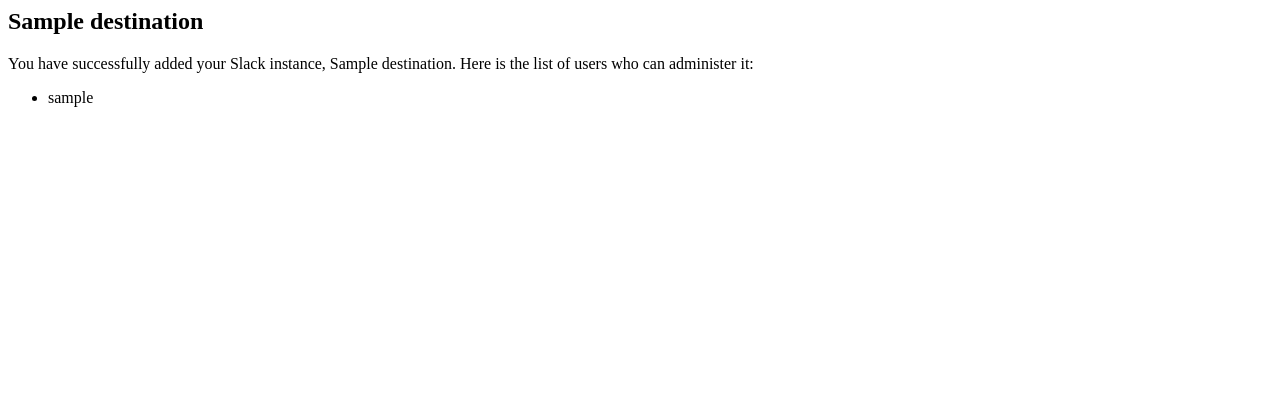
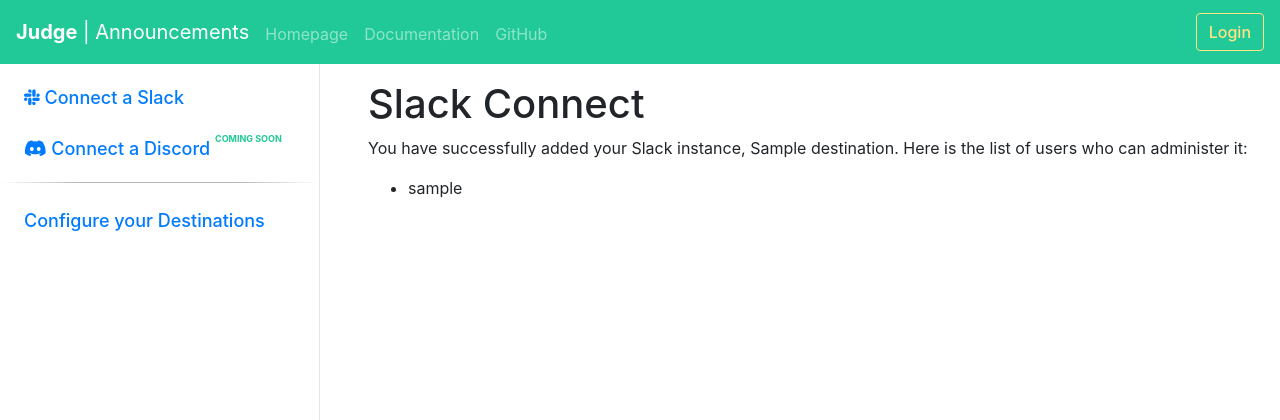
Before and after one commit to dcollinsn/judge-announcements, a Django app: template templates/announcements/slack_callback.html in a window 1280 px wide. Shown: the top 420 px of the page. Run offline with Django 3.2, Linux system fonts and the light colour scheme; the template is opened without the code that fills it: values that come from a table or form of the project are taken from there, others are empty; tables that the repository leaves empty hold one stand-in row (values such as "Sample post"); style sheets or scripts are compiled from the project's sources; some libraries are stand-ins or nearby versions.

Commit message:
Slack workflow: Add UI to the Slack callback page

```diff
--- a/templates/announcements/slack_callback.html
+++ b/templates/announcements/slack_callback.html
@@ -1,11 +1,11 @@
-<html>
-  <body>
-    <h2>{{ destination.name }}</h2>
+{% extends 'base.html' %}
+{% block title %}Slack Connect{% endblock %}
+{% block content_title %}Slack Connect{% endblock %}
+{% block content %}
   <p>You have successfully added your Slack instance, {{ destination.name }}.  Here is the list of users who can administer it:</p>
   <ul>
     {% for user in destination.admins.all %}
       <li>{{ user.username }}</li>
     {% endfor %}
   </ul>
-  </body>
-</html>
+{% endblock %}
```
Lines whose indentation alone changed are shown as unchanged.
